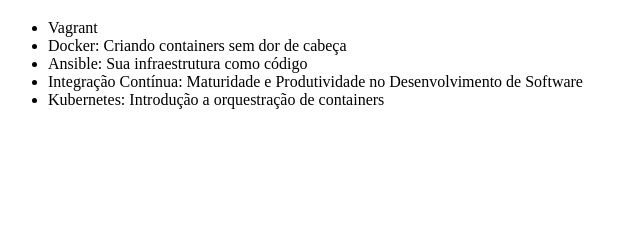
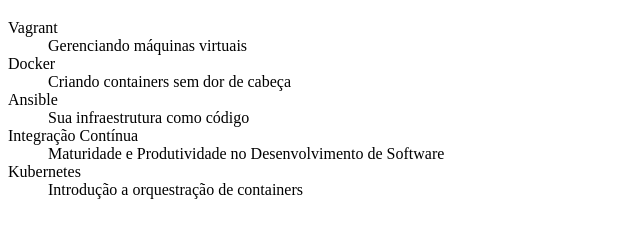
Before and after one commit to IsaacMendesHardin/Raskolnikov010, a plain HTML site: page index.html in a window 1280 px wide. Shown: the part 61-298 px from the top of the page, without its empty margins (0-640 px from the left). Drawn offline with Linux system fonts and the light colour scheme.

Commit message:
Trocando UL por DL e separando os títulos

```diff
--- a/index.html
+++ b/index.html
@@ -1,18 +1,30 @@
 <!DOCTYPE html>
 <html lang="en">
+
 <head>
 	<meta charset="utf-8">
 	<title>Lista de Cursos de DevOps da Alura</title>
 </head>
+
 <body>
 	<h1>Cursos de DevOps</h1>
 
-	<ul>
-		<li>Vagrant</li>
-		<li>Docker: Criando containers sem dor de cabeça</li>
-		<li>Ansible: Sua infraestrutura como código</li>
-		<li>Integração Contínua: Maturidade e Produtividade no Desenvolvimento de Software</li>
-		<li>Kubernetes: Introdução a orquestração de containers</li>
-	</ul>
+	<dl>
+		<dt>Vagrant</dt>
+		<dd>Gerenciando máquinas virtuais</dd>
+
+		<dt>Docker</dt>
+		<dd>Criando containers sem dor de cabeça</dd>
+
+		<dt>Ansible</dt>
+		<dd>Sua infraestrutura como código</dd>
+
+		<dt>Integração Contínua</dt>
+		<dd>Maturidade e Produtividade no Desenvolvimento de Software</dd>
+
+		<dt>Kubernetes</dt>
+		<dd>Introdução a orquestração de containers</dd>
+	</dl>
 </body>
+
 </html>
```
